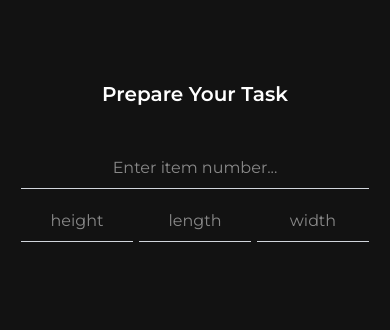
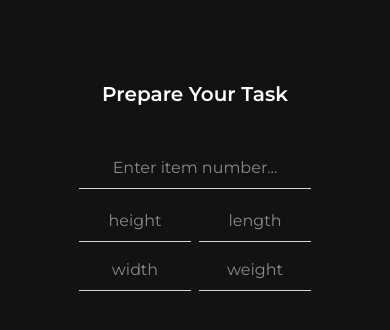
Before and after one commit to George-giorgi/paintingflow, a Next.js app: page /pages/form in a window 390 px wide. Shown: the top 330 px of the page. Built offline with nearby package versions, Linux system fonts and the light colour scheme.

Commit message:
add weight input and improve responsive

```diff
--- a/app/components/Form.tsx
+++ b/app/components/Form.tsx
@@ -5,9 +5,10 @@ export default function FillForm() {
         <input
           type="text"
           placeholder="Enter item number..."
-          className="w-full px-2 py-2 text-center border-b border-gray-300 focus:outline-none transition-colors duration-150 ease-in-out appearance-none focus:placeholder-opacity-0"
+          className=" w-full px-2 py-2 text-center border-b border-gray-300 focus:outline-none transition-colors duration-150 ease-in-out appearance-none focus:placeholder-opacity-0"
         />
-        <div className=" flex gap-1.5 w-full justify-between">
+        <div className=" flex md:flex-row flex-col gap-2 w-full justify-between">
+          <div className=" flex gap-2">
             <input
               type="text"
               placeholder="height"
@@ -18,11 +19,20 @@ export default function FillForm() {
               placeholder="length"
               className="w-28 px-2 py-2 text-center border-b border-gray-300 focus:outline-none transition-colors duration-150 ease-in-out appearance-none focus:placeholder-opacity-0"
             />
+          </div>
+
+          <div className=" flex gap-2">
             <input
               type="text"
               placeholder="width"
               className="w-28 px-2 py-2 text-center border-b border-gray-300 focus:outline-none transition-colors duration-150 ease-in-out appearance-none focus:placeholder-opacity-0"
             />
+            <input
+              type="text"
+              placeholder="weight"
+              className="w-28 px-2 py-2 text-center border-b border-gray-300 focus:outline-none transition-colors duration-150 ease-in-out appearance-none focus:placeholder-opacity-0"
+            />
+          </div>
         </div>
       </form>
     </div>
```
Lines whose indentation alone changed are shown as unchanged.
